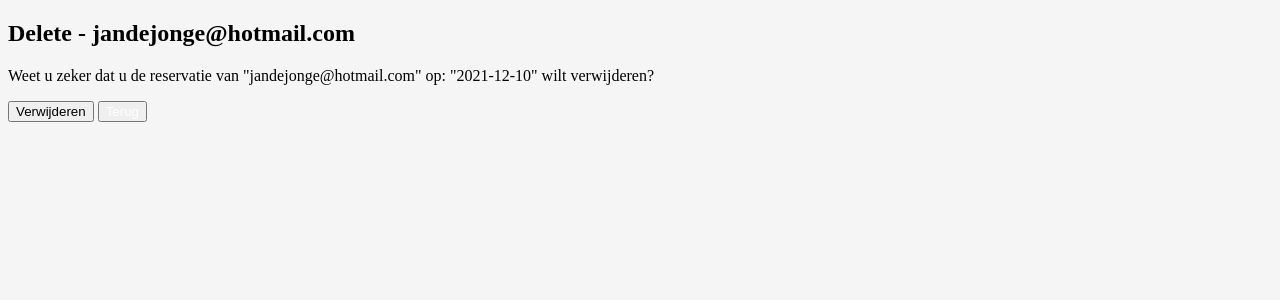
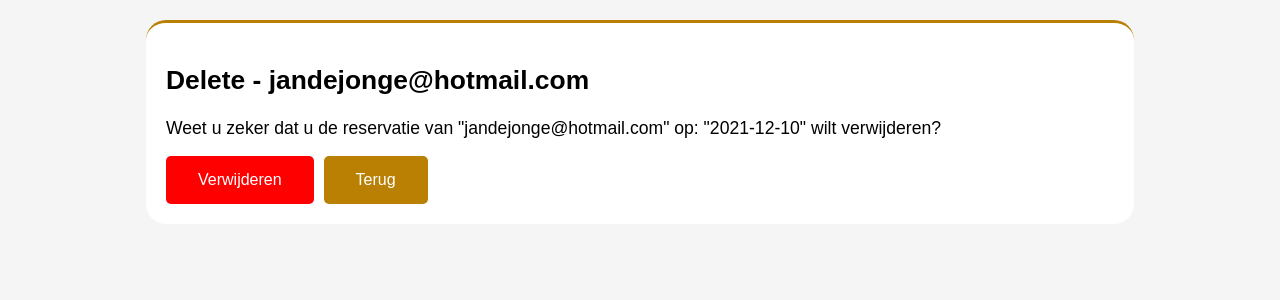
Before and after one commit to wesselvbbb/CLE2, a PHP site: page /delete.php?id=1 in a window 1280 px wide. Shown: the top 300 px of the page. Run offline with PHP 8.4, Linux system fonts and the light colour scheme; data comes from the database, SQL or seed files in the repository.

Commit message:
changed style of forms and delete and view

```diff
--- a/css/styles.css
+++ b/css/styles.css
@@ -42,6 +42,10 @@ section#create {
 }
 
 /*Form styling*/
+input, label{
+    display: block;
+}
+
 input[type=text], [type=tel],[type=number] {
     width: 50%;
     padding: 12px 20px;
@@ -53,6 +57,74 @@ input[type=text], [type=tel],[type=number] {
     text-align: left;
 }
 
+input[type=date] {
+    width: 50%;
+    padding: 12px 20px;
+    margin: 8px 0;
+    display: inline-block;
+    border: 1px solid #ccc;
+    border-radius: 4px;
+    box-sizing: border-box;
+    text-align: left;
+}
+
+#send{
+    background-color: #B98004;
+    border: none;
+    color: white;
+    padding: 15px 32px;
+    text-align: center;
+    text-decoration: none;
+    display: inline-block;
+    font-size: 16px;
+    border-radius: 5px;
+    display:      block;
+    margin-left:  auto;
+    margin-right: 10px;
+    float: left;
+    cursor: pointer;
+}
+
+#send:hover{
+    background-color: #8F6201;
+    color: white;
+    cursor: pointer;
+}
+
+#delete{
+    background-color: red;
+    border: none;
+    color: white;
+    padding: 15px 32px;
+    text-align: center;
+    text-decoration: none;
+    display: inline-block;
+    font-size: 16px;
+    border-radius: 5px;
+    display:      block;
+    margin-left:  auto;
+    margin-right: 10px;
+    float: left;
+    cursor: pointer;
+    float: left;
+}
+
+#delete:hover{
+    background-color: darkred;
+    float: left;
+    cursor: pointer;
+}
+
+textarea{
+    width: 50%;
+    padding: 12px 20px;
+    margin: 8px 0;
+    display: inline-block;
+    border: 1px solid #ccc;
+    border-radius: 4px;
+    box-sizing: border-box;
+    text-align: left;
+}
 
 body{
     background-color: rgb(245, 245, 245);
@@ -122,6 +194,9 @@ button#reservation_button{
     display: inline-block;
     font-size: 16px;
     border-radius: 5px;
+    display:      block;
+    margin-left:  0;
+    margin-right: auto;
 }
 
 button a{
@@ -131,11 +206,11 @@ button a{
 
 button#reservation_button:hover {
     background-color: #8F6201;
-    color: white
+    color: white;
+    cursor: pointer;
 }
 
 button#reservation_button:hover a {
     background-color: #8F6201;
     color: white
-
 }
--- a/delete.php
+++ b/delete.php
@@ -61,14 +61,16 @@ if (isset($_POST['submit'])) {
     <title>Delete - <?= $reservation['mail'] ?></title>
 </head>
 <body>
+<section>
 <h2>Delete - <?= $reservation['mail'] ?></h2>
 <form action="" method="post">
     <p>
         Weet u zeker dat u de reservatie van "<?= $reservation['mail'] ?>" op: "<?= $reservation['date']?>" wilt verwijderen?
     </p>
     <input type="hidden" name="id" value="<?= $reservation['id'] ?>"/>
-    <input type="submit" name="submit" value="Verwijderen"/>
-    <button><a href="index.php">Terug</button>
+    <input type="submit" name="submit" id="delete" value="Verwijderen"/>
+    <button id="reservation_button"><a href="index.php">Terug</button>
 </form>
+</section>
 </body>
 </html>
--- a/index.php
+++ b/index.php
@@ -77,7 +77,7 @@ mysqli_close($db);
         </tbody>
     </table>
     <br>
-        <button id="reservation_button"><a href="reservation.php">Reserveren</button>
+    <button id="reservation_button"><a href="reservation.php">Reserveren</button></a>
 </div>
 </section>
 </body>
--- a/view.php
+++ b/view.php
@@ -73,7 +73,7 @@ mysqli_close($db);
     <p>Tijd: <?= $reservation_time ?></p>
     <p>Aantal personen: <?= $guests ?></p>
     <p>Opmerking: <?= $comment ?></p>
-    <a href="index.php">Home</a>
+    <button id="reservation_button"><a href="index.php">Home</a></button>
 </section>
 </body>
 
```
Also changed, not shown: reservation.php (+8 -8 lines).
